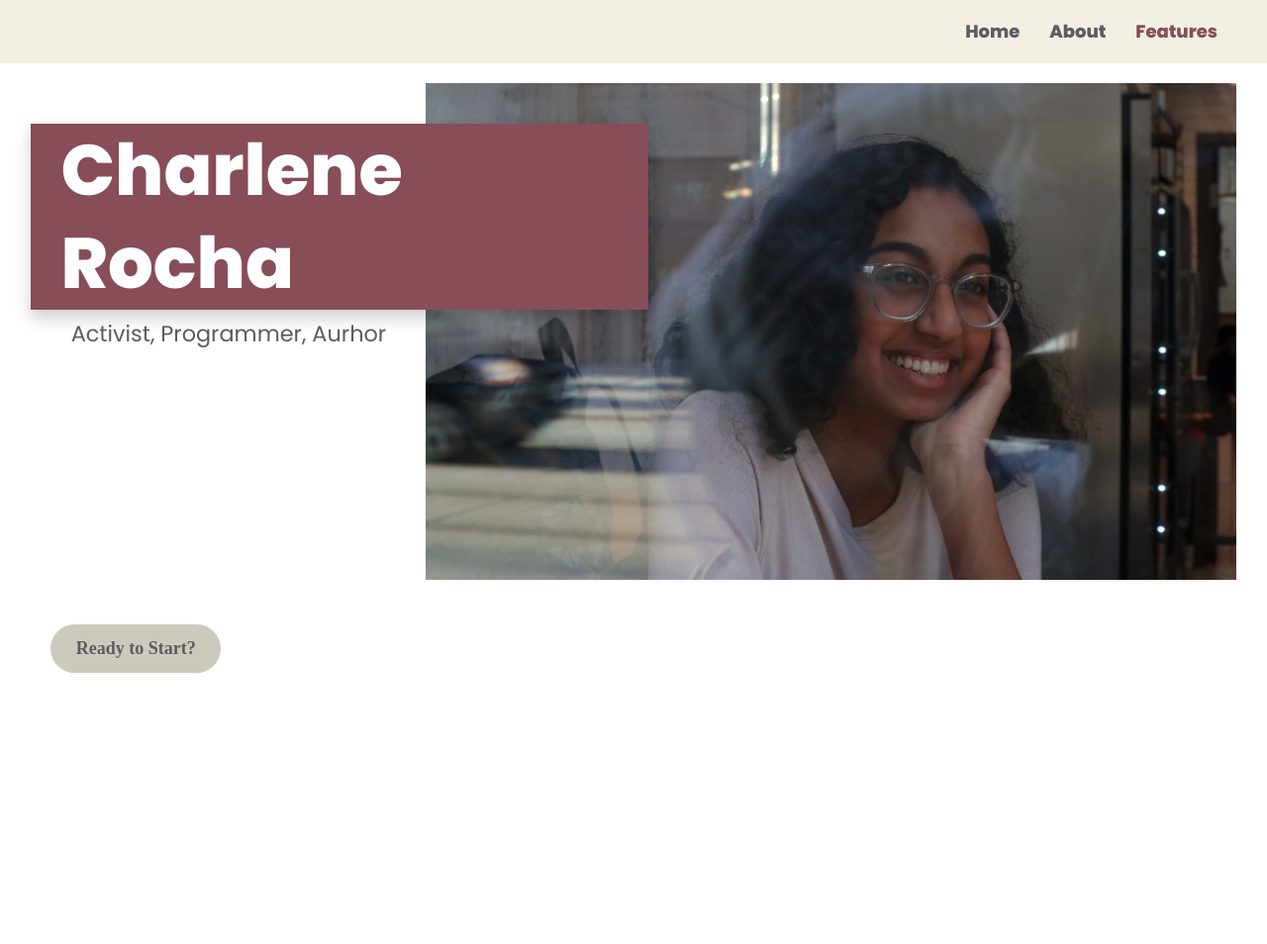
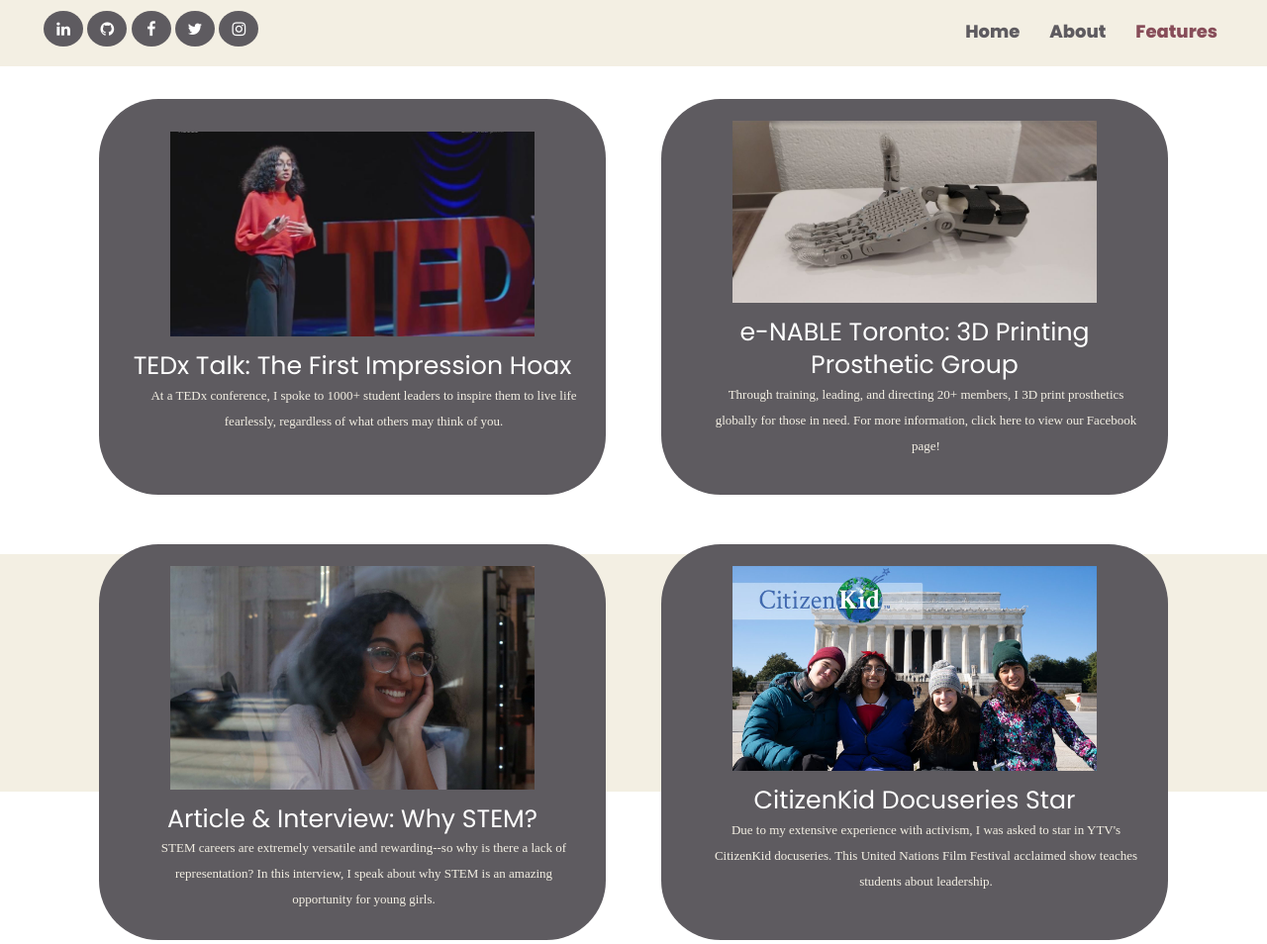
Before and after one commit to charlenerocha/charocha.github.io, a plain HTML site: page features.html in a window 1280 px wide. Shown: the top 954 px of the page at 99% size. Before the commit the page ends 800 px from the top, so only its background shows below. Drawn offline with Linux system fonts and the light colour scheme.

Commit message:
Update features.html

```diff
--- a/features.html
+++ b/features.html
@@ -7,15 +7,23 @@
   <meta name="viewport" content="width=device-width, initial-scale=1.0">
 
   <link href="https://fonts.googleapis.com/css2?family=Poppins:wght@800&display=swap" rel="stylesheet">
-  <link href="https://fonts.googleapis.com/css2?family=Noto+Serif+JP:wght@300&family=Poppins:wght@400&display=swap" rel="stylesheet">
-  <link rel="stylesheet" href="css/styles.css">
+  <link href="https://fonts.googleapis.com/css2?family=Noto+Serif+JP:wght@200&family=Poppins:wght@400&display=swap" rel="stylesheet">
+  <link rel="stylesheet" href="css/features.css">
 
-  <title>Features - Charlene Rocha</title>
-
+  <title>Charlene Rocha</title>
 
 </head>
 
-<header>
+<header class="row" style="position: fixed;">
+  <div class="column1">
+    <link rel="stylesheet" href="https://cdnjs.cloudflare.com/ajax/libs/font-awesome/4.7.0/css/font-awesome.min.css">
+    <a href="https://www.linkedin.com/in/-charlene-rocha" target="_blank" class="fa fa-linkedin"></a>
+    <a href="https://github.com/charocha03" target="_blank" class="fa fa-github"></a>
+    <a href="https://www.facebook.com/charlene.rocha.98" target="_blank" class="fa fa-facebook"></a>
+    <a href="https://twitter.com/_charlenerocha?lang=en" target="_blank" class="fa fa-twitter"></a>
+    <a href="https://www.instagram.com/charlenerocha_" target="_blank" class="fa fa-instagram"></a>
+  </div>
+
   <div class = "links">
     <a href="index.html">Home</a></li>
     &nbsp;
@@ -27,25 +35,88 @@
     &nbsp;
     <a class="active" href="features.html">Features</a>
   </div>
-
 </header>
 
 <body>
-  <div class="content-wrapper">
-    <img src="img/charlene_website_headshot.jpg">
-    <div class="text-wrapper">
-      <h1>
-        Charlene Rocha
-      </h1>
+  <div class="buttonrow">
+    <button class="column">
+      <a href="https://youtu.be/nBf5lnmjt9k" target="_blank">
+        <img src="img/ted.jpg" class="ted">
+        <h2>
+          TEDx Talk: The First Impression Hoax
+        </h2>
+        <h3>
+          At a TEDx conference, I spoke to 1000+ student leaders to inspire them to live life fearlessly, regardless of what others may think of you.
+        </h3>
+      </a>
+    </button>
 
-      <h2>
-        Activist, Programmer, Aurhor
-      </h2>
-    </div>
+    <button class="column2">
+      <a href="https://www.facebook.com/torontoenable" target="_blank">
+        <img src="img/hand pic.jpg" class="enable">
+        <h2>
+          e-NABLE Toronto: 3D Printing Prosthetic Group
+        </h2>
+        <h3>
+          Through training, leading, and directing 20+ members, I 3D print prosthetics globally for those in need. For more information, click here to view our Facebook page!
+        </h3>
+      </a>
+    </button>
   </div>
+  <div class="buttonrow">
+    <button class="column">
+      <a href="https://medium.com/@girlsforscience/stem-stories-charlene-rocha-aa294f6eed04" target="_blank" name="char">
+        <img src="img/charlene_website_headshot.jpg" class="stem">
+        <h2>
+          Article & Interview: Why STEM?
+        </h2>
+        <h3>
+          STEM careers are extremely versatile and rewarding--so why is there a lack of representation? In this interview, I speak about why STEM is an amazing opportunity for young girls.
+        </h3>
+      </a>
+    </button>
 
+    <button class="column2">
+      <a href="https://youtu.be/wdr9rMZfFfE" target="_blank">
+        <img src="img/citizenkid.jpg" class="citizen">
+        <h2>
+          CitizenKid Docuseries Star
+        </h2>
+        <h3>
+          Due to my extensive experience with activism, I was asked to star in YTV's CitizenKid docuseries. This United Nations Film Festival acclaimed show teaches students about leadership.
+        </h3>
+      </a>
+    </button>
+  </div>
+  <div class="buttonrow">
+    <button class="column">
+      <a href="https://www.cbc.ca/player/play/1747059267750" target="_blank">
+        <img src="img/protest.jpg" class="protest">
+        <h2>
+          Interview: How Can we Change the World?
+        </h2>
+        <h3>
+          On this CBC MetroMorning radio interview, I spoke about my climate activism and experience lobbying my municipal government.
+        </h3>
+      </a>
+    </button>
 
-  <a href="canvas.html" class="button">Ready to Start?</a>
+    <button class="column2">
+      <a href="http://owlconnected.com/archives/interview-charlene-rocha" target="_blank">
+        <img src="img/owl.jpg" class="owl">
+        <h2>
+          Magazine Feature: Student Leadership and Innovation
+        </h2>
+        <h3>
+          I spoke with OWL magazine about how youth can and are changing the world!
+        </h3>
+      </a>
+    </button>
+  </div>
+</body>
 
-</body>
+<footer>
+
+  <br>
+</footer>
 </html>
```
